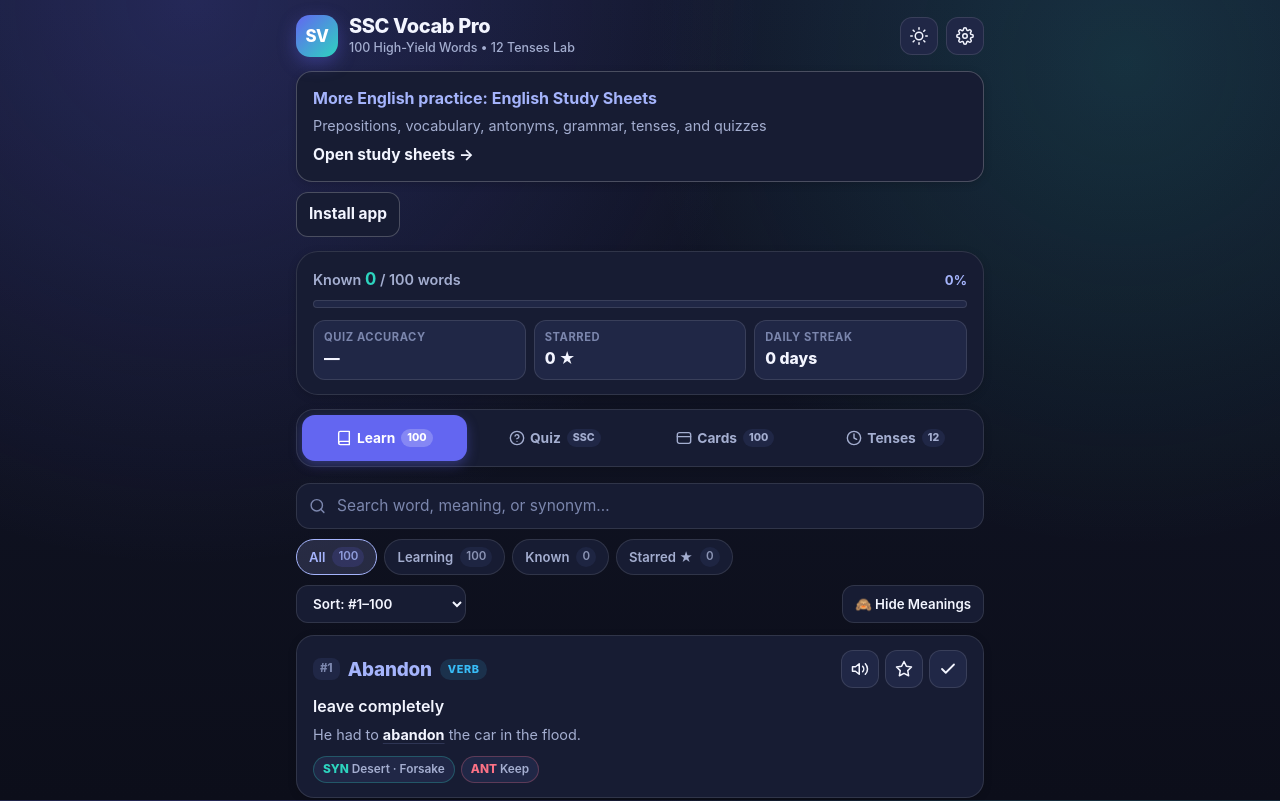
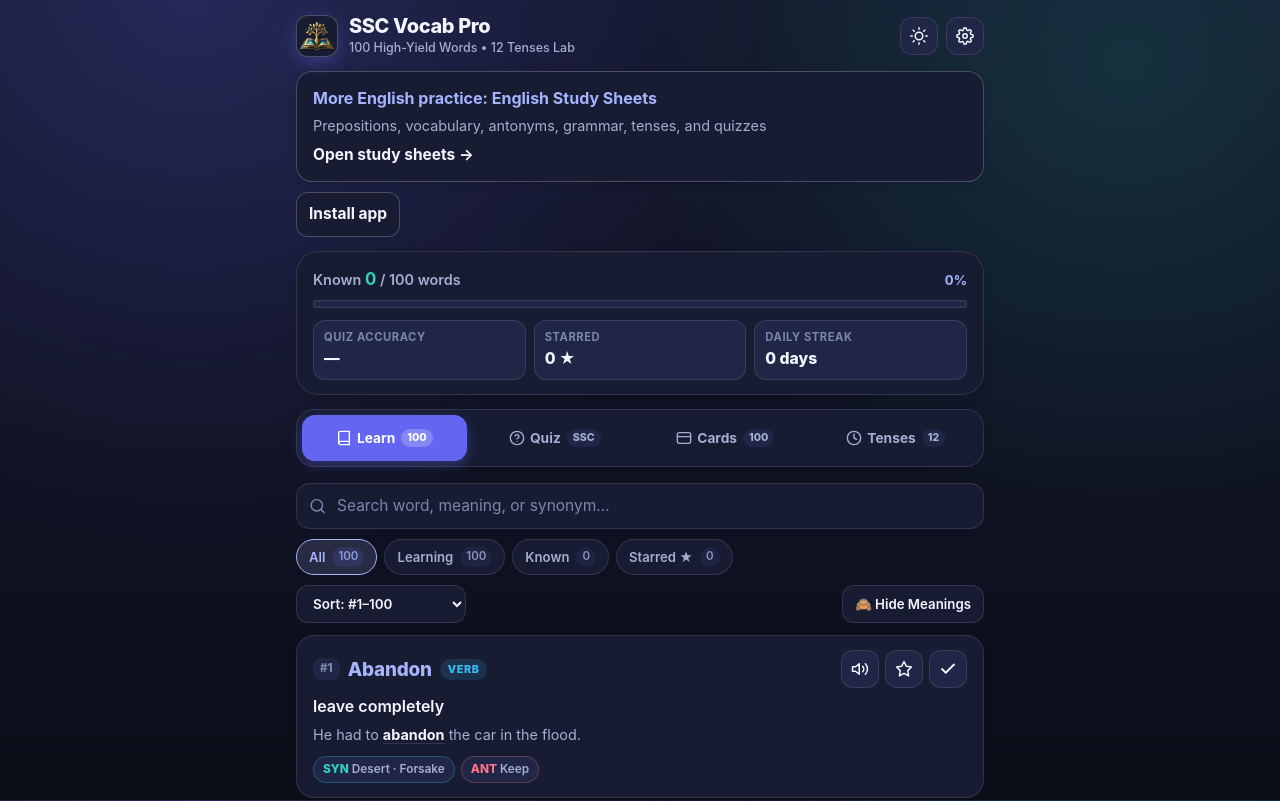
Before and after one commit to jash0077/LEARN-VOCAB, a plain HTML site: page index.html in a window 1280 px wide. Shown: the top 801 px of the page. Drawn offline with Linux system fonts and the light colour scheme.

Commit message:
Add English emblem to website homepage

```diff
--- a/index.html
+++ b/index.html
@@ -6,7 +6,8 @@
 <title>SSC Vocab Pro — Learn, Quiz &amp; Tenses</title>
 <meta name="description" content="Build SSC exam vocabulary with 100 high-yield words, interactive quizzes, flashcards, progress tracking, and a 12-tenses grammar lab.">
 <meta name="theme-color" content="#0f1221">
-<link rel="icon" type="image/svg+xml" href="favicon.svg">
+<link rel="icon" type="image/png" sizes="32x32" href="./icons/favicon-32.png">
+<link rel="apple-touch-icon" href="./icons/apple-touch-icon.png">
 <style>
 /* ==========================================================================
    DESIGN TOKENS & THEMES (Dark Default + Crisp Warm Light Mode)
@@ -1471,6 +1472,7 @@ kbd {
 }
 
 .row-actions > button { flex: 1; min-width: 120px; }
+.brand-logo{object-fit:contain;padding:1px;background:var(--surface);border:1px solid var(--border-strong);border-radius:12px}
 </style>
 <meta name="theme-color" content="#0f1221"><link rel="manifest" href="./site.webmanifest">
 </head>
@@ -1481,7 +1483,7 @@ kbd {
   <!-- Header -->
   <header class="topbar">
     <div class="brand">
-      <div class="brand-logo" aria-hidden="true">SV</div>
+      <img class="brand-logo" src="./icons/english-mark.png" alt="" aria-hidden="true">
       <div>
         <h1>SSC Vocab Pro</h1>
         <div class="brand-sub">100 High-Yield Words &bull; 12 Tenses Lab</div>
```
